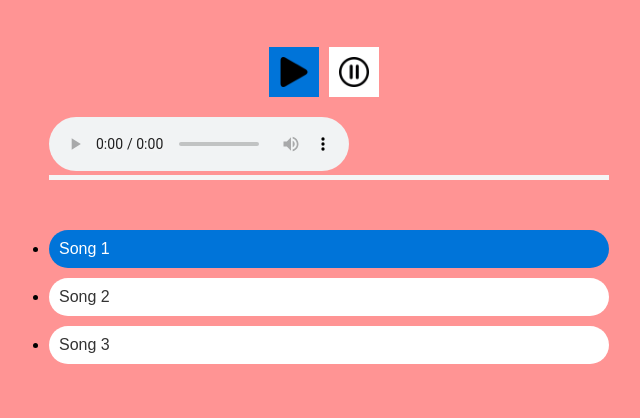
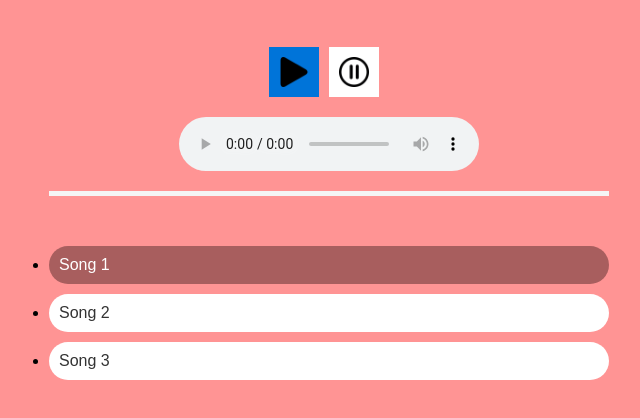
Before and after one commit to ayoubmorchid/Music-player, a plain HTML site: page index.html in a window 1280 px wide. Both pictures are taken after a click on the link "Song 1". Shown: the part 90-508 px from the top of the page, without its empty margins (311-951 px from the left). Drawn offline with Linux system fonts and the light colour scheme.

Commit message:
change the style

```diff
--- a/style.css
+++ b/style.css
@@ -28,7 +28,6 @@ body {
 .player__controls {
   display: flex;
   justify-content: center;
-  margin-bottom: 20px;
 }
 
 .player__button {
@@ -64,8 +63,18 @@ body {
   top: 0;
   left: 0;
   height: 100%;
-  background-color: #0074d9;
+  background-color: #a85e5e;
   width: 0%;
+}
+
+.center {
+  display: flex;
+  justify-content: center;
+  align-items: center;
+}
+
+.padding {
+  padding-block: 20px;
 }
 
 .playlist__item {
@@ -87,6 +96,6 @@ body {
 }
 
 .playlist__item a.active-song {
-  background-color: #0074d9;
+  background-color: #a85e5e;
   color: #fff;
 }
```
